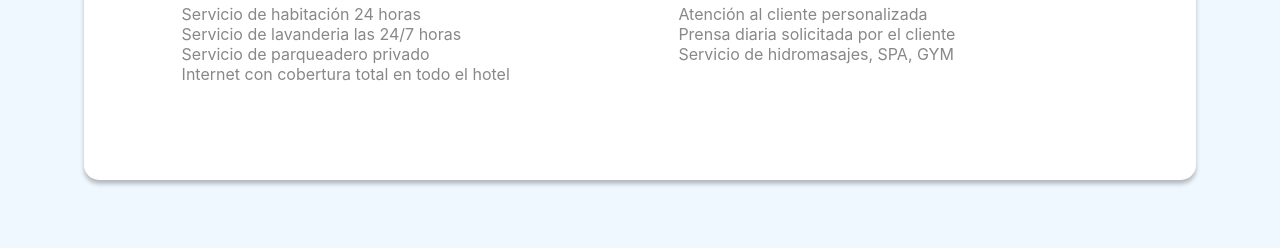
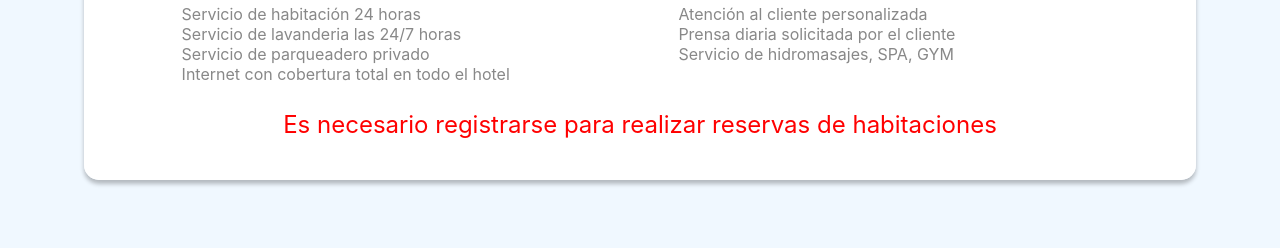
Before and after one commit to Dierickb/reservaHotel, a Flask app: page / in a window 1280 px wide. Shown: the part 594-842 px from the top of the page. Run offline with Flask 2, Linux system fonts and the light colour scheme; some libraries are stand-ins or nearby versions.

Commit message:
feat: add card footer home.html and card.css

```diff
--- a/app/views/static/css/card.css
+++ b/app/views/static/css/card.css
@@ -110,6 +110,12 @@
   margin: auto;
   width: 50%;
   padding-left: 3vw;
+}
+.card_footer p {
+  text-align: center;
+  color: red;
+  margin: 3.1vh;
+  font-size: x-large;
 }
 form .username label {
   display: block;
--- a/app/views/templates/home.html
+++ b/app/views/templates/home.html
@@ -65,6 +65,7 @@
                         <li>Servicio de hidromasajes, SPA, GYM</li>
                         <li style="margin-left: 0;">Internet con cobertura total en todo el hotel</li>
                     </ul>
+                    <p>Es necesario registrarse para realizar reservas de habitaciones</p>
                 </div>
 
             </div>
```
